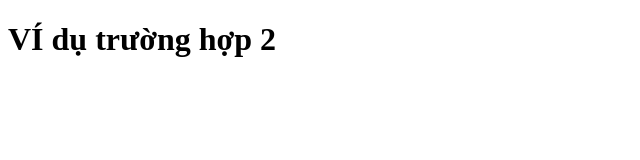
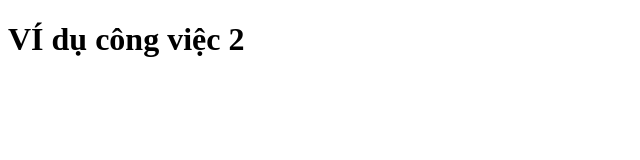
Before and after one commit to Thuyr64/duan2, a plain HTML site: page new1.html in a window 1280 px wide. Shown: the whole page, without its empty margins (0-640 px from the left). Drawn offline with Linux system fonts and the light colour scheme.

Commit message:
trường hợp 3

```diff
--- a/new1.html
+++ b/new1.html
@@ -6,6 +6,6 @@
     <title>Document</title>
   </head>
   <body>
-    <h1>VÍ dụ trường hợp 2</h1>
+    <h1>VÍ dụ công việc 2</h1>
   </body>
 </html>
```
